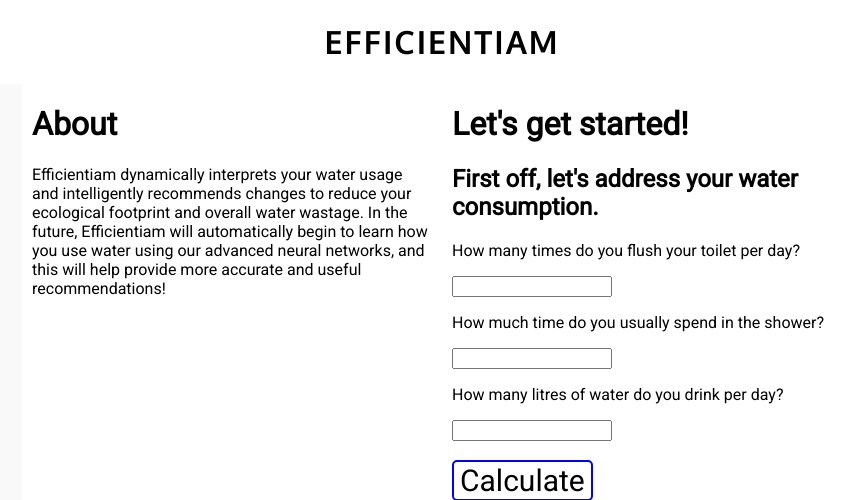
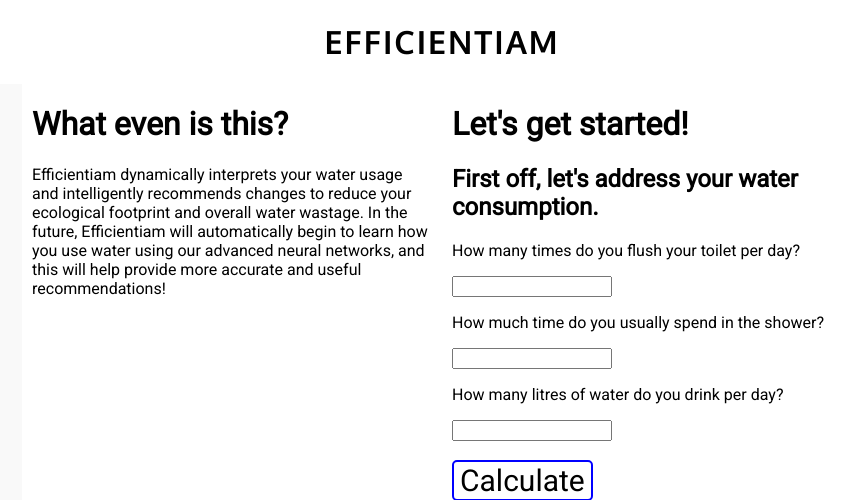
Before and after one commit to jimmy-print/Aquatify, a Flask app: page / in a window 1280 px wide; the page is wider, and only the part inside the window is pictured. Shown: the top 500 px of that part, without its empty margins (198-1053 px from the left). Run offline with Flask 2, Linux system fonts and the light colour scheme.

Commit message:
change text

```diff
--- a/templates/index.html
+++ b/templates/index.html
@@ -11,7 +11,7 @@
     <div class="grid">
         <div id="left-fill" class="fill"></div>
         <div class="about">
-            <h1>About</h1>
+            <h1>What even is this?</h1>
             <p>Efficientiam dynamically interprets your water usage and
                 intelligently recommends changes to reduce your ecological
                 footprint and overall water wastage. In the future, Efficientiam
```
Also changed, not shown: 1 other file.
